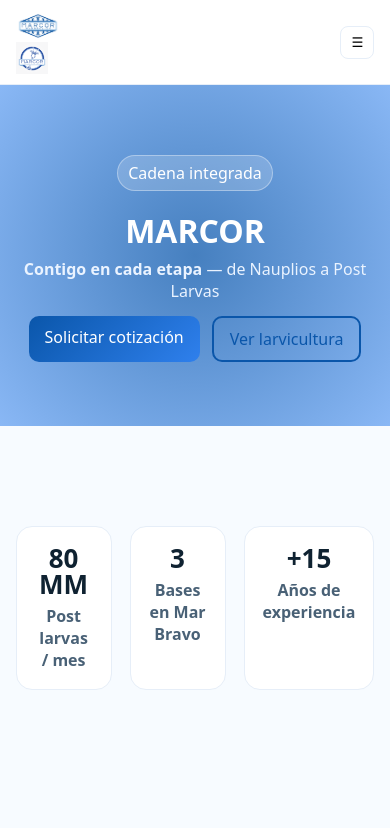
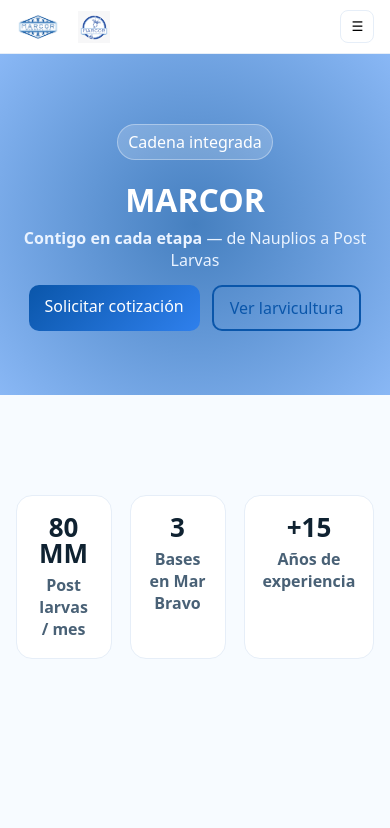
Before and after one commit to jpvinuezas-ui/N-mero-1, a plain HTML site: page index.html in a window 390 px wide. Shown: the top 828 px of the page. Drawn offline with Linux system fonts and the light colour scheme.

Commit message:
Update styles.css

```diff
--- a/styles.css
+++ b/styles.css
@@ -79,3 +79,9 @@
   .hamburger{display:block}
   .brand img{height:32px}
 }
+/* LOGOS en el header: siempre en línea, sin apilar */
+.brand{display:flex; align-items:center; gap:10px; text-decoration:none}
+.brand-logo{height:36px; width:auto; display:block}
+@media (max-width:980px){
+  .brand-logo{height:32px}
+}
```
